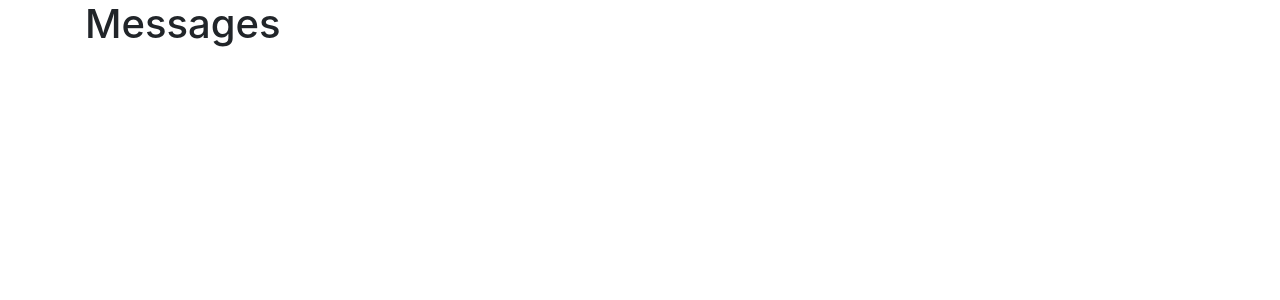
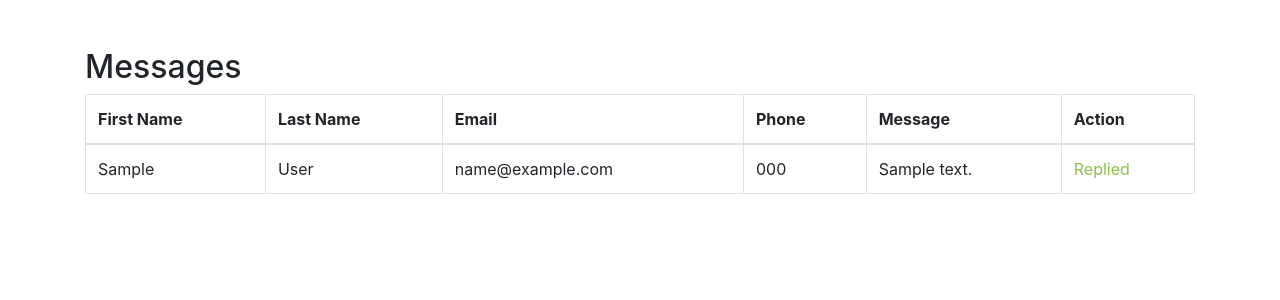
Before and after one commit to divyaantonty/virtual_classroom, a Django app: page /view-messages/ in a window 1280 px wide. Shown: the top 300 px of the page. Run offline with Django 5.2, Linux system fonts and the light colour scheme; tables that the repository leaves empty hold one stand-in row (values such as "Sample post"); parts of the project's set-up code (start-up, migrations or seed data) failed here and were passed over; some libraries are stand-ins or nearby versions.

Commit message:
viewmessage

```diff
--- a/myApp/models.py
+++ b/myApp/models.py
@@ -93,15 +93,19 @@ class Teacher(models.Model):
     def __str__(self):
         return f"{self.first_name} {self.last_name}"
 
+
+
 class ContactMessage(models.Model):
     first_name = models.CharField(max_length=100)
     last_name = models.CharField(max_length=100)
     email = models.EmailField()
     tel = models.CharField(max_length=15, blank=True, null=True)
     message = models.TextField()
+    replied = models.BooleanField(default=False)  # New field to track if a reply has been sent
 
     def __str__(self):
         return f'Message from {self.first_name} {self.last_name}'
+
 
 class Course(models.Model):
     course_name = models.CharField(max_length=255, default='Default Course Name')
--- a/myApp/templates/course_detail_10.html
+++ b/myApp/templates/course_detail_10.html
@@ -124,7 +124,7 @@
                 <div class="profile-dropdown">
                     <img src="{% static 'images/profile.jpg' %}" alt="Profile Photo">
                     <div class="profile-dropdown-content">
-                        <a href="{% url 'update_profile' %}">Update Profile</a>
+                        <a href="#">Update Profile</a>
                         <a href="{% url 'logout' %}">Logout</a>
                     </div>
                 </div>
--- a/myApp/templates/courses.html
+++ b/myApp/templates/courses.html
@@ -162,7 +162,6 @@
                   <span class="icon-star2 text-warning"></span>
                 </div>
                 <p class="desc mb-4">Build a strong academic foundation with our 10th Standard courses, designed to solidify key concepts and prepare you for the next stage of your educational journey.</p>
-                <p><a href="{% url 'course_detail_10' %}" class="btn btn-secondary rounded-0 px-4">Learn More</a></p>
               </div>
             </div>
           </div>
@@ -184,7 +183,6 @@
                   <span class="icon-star2 text-warning"></span>
                 </div>
                 <p class="desc mb-4">Prepare for the future with our Higher Secondary courses, offering in-depth knowledge and skills to excel in your chosen stream.</p>
-                <p><a href="{% url 'course_detail_higher_secondary' %}" class="btn btn-secondary rounded-0 px-4">Learn More</a></p>
               </div>
             </div>
           </div>
--- a/myApp/templates/student_dashboard.html
+++ b/myApp/templates/student_dashboard.html
@@ -119,12 +119,13 @@
                     </a>
                 </div>
                 <div class="profile-dropdown">
-                    <span class="icon-user mr-2"></span>
+                    <span class="mr-2">👤</span> <!-- Unicode user icon -->
                     <a href="#" class="nav-link text-right" style="color: black;">Profile</a>
                     <div class="profile-dropdown-content">
-                        <a href="{% url 'logout' %}">Logout</a>
+                        <a href="{% url 'logout' %}" style="color: black;">Logout</a>
                     </div>
                 </div>
+
             </div>
         </header>
 
--- a/myApp/templates/view_messages.html
+++ b/myApp/templates/view_messages.html
@@ -1,15 +1,51 @@
-<!-- view_message.html -->
+{% load static %}
 <!DOCTYPE html>
 <html lang="en">
 <head>
+    <meta charset="UTF-8">
+    <meta name="viewport" content="width=device-width, initial-scale=1.0">
     <title>View Messages</title>
-    {% load static %}
     <link rel="stylesheet" href="{% static 'css/bootstrap.min.css' %}">
 </head>
 <body>
-    <div class="container">
-        <h1>Messages</h1>
+    <div class="container mt-5">
+        <h2>Messages</h2>
+        <table class="table table-bordered">
+            <thead>
+                <tr>
+                    <th>First Name</th>
+                    <th>Last Name</th>
+                    <th>Email</th>
+                    <th>Phone</th>
+                    <th>Message</th>
+                    <th>Action</th>
+                </tr>
+            </thead>
+            <tbody>
+                {% for message in messages_list %}
+                <tr>
+                    <td>{{ message.first_name }}</td>
+                    <td>{{ message.last_name }}</td>
+                    <td>{{ message.email }}</td>
+                    <td>{{ message.tel }}</td>
+                    <td>{{ message.message }}</td>
+                    <td>
+                        {% if not message.replied %}
+                        <form action="{% url 'reply_message' message.id %}" method="POST">
+                            {% csrf_token %}
+                            <button type="submit" class="btn btn-primary">Reply</button>
+                        </form>
+                        {% else %}
+                        <span class="text-success">Replied</span>
+                        {% endif %}
+                    </td>
+                </tr>
+                {% endfor %}
+            </tbody>
+        </table>
+    </div>
 
-    </div>
+    <script src="{% static 'js/jquery-3.3.1.min.js' %}"></script>
+    <script src="{% static 'js/bootstrap.min.js' %}"></script>
 </body>
 </html>
--- a/myApp/urls.py
+++ b/myApp/urls.py
@@ -13,10 +13,13 @@ urlpatterns = [
     path('', views.index_view, name='index'),
     path('about/', views.about_view, name='about'),
     path('admissions/', views.admissions_view, name='admissions'),
+
     path('contact/', views.contact_view, name='contact'),
-    path('view-messages/', views.view_message, name='view_messages'),
+    path('view-messages/', views.view_messages, name='view_messages'),
+    path('reply-message/<int:message_id>/', views.reply_message, name='reply_message'),
 
     path('courses/', views.courses_view, name='courses'),
+
     path('add_courses/', views.add_course, name='add_courses'),
     path('course_list/', views.course_list, name='course_list'),
 
--- a/myApp/views.py
+++ b/myApp/views.py
@@ -228,11 +228,35 @@ def contact_view(request):
     return render(request, 'contact.html', {'form': form})  # Replace 'your_template.html' with your actual template name
 
 
-from django.contrib.admin.views.decorators import staff_member_required
+from django.shortcuts import render, redirect
 from .models import ContactMessage
+from django.core.mail import send_mail
+from django.conf import settings
+from django.contrib import messages
 
-def view_message(request):
-    return render(request, 'view_messages.html')
+# View to display all contact messages
+def view_messages(request):
+    messages_list = ContactMessage.objects.all()
+    return render(request, 'view_messages.html', {'messages_list': messages_list})
+
+def reply_message(request, message_id):
+    message_obj = ContactMessage.objects.get(id=message_id)
+    if request.method == 'POST':
+        subject = 'Thank you for contacting us'
+        body = 'We will contact you for more clarification regarding your query.'
+        from_email = settings.DEFAULT_FROM_EMAIL
+        recipient_list = [message_obj.email]
+
+        send_mail(subject, body, from_email, recipient_list)
+
+        # Update the replied status
+        message_obj.replied = True
+        message_obj.save()
+
+        messages.success(request, 'Reply sent successfully!')
+        return redirect('view_messages')
+    return redirect('view_messages')
+
 
 
 def courses_view(request):
```
Also changed, not shown: myApp/migrations/0021_contactmessage_replied.py (added).
